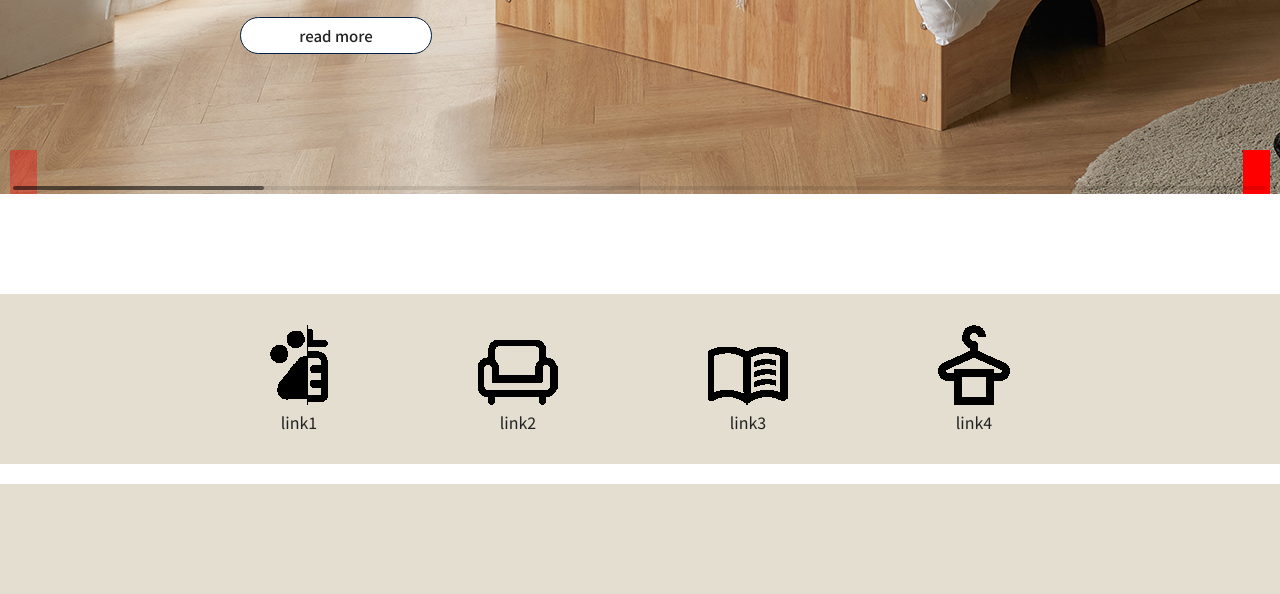
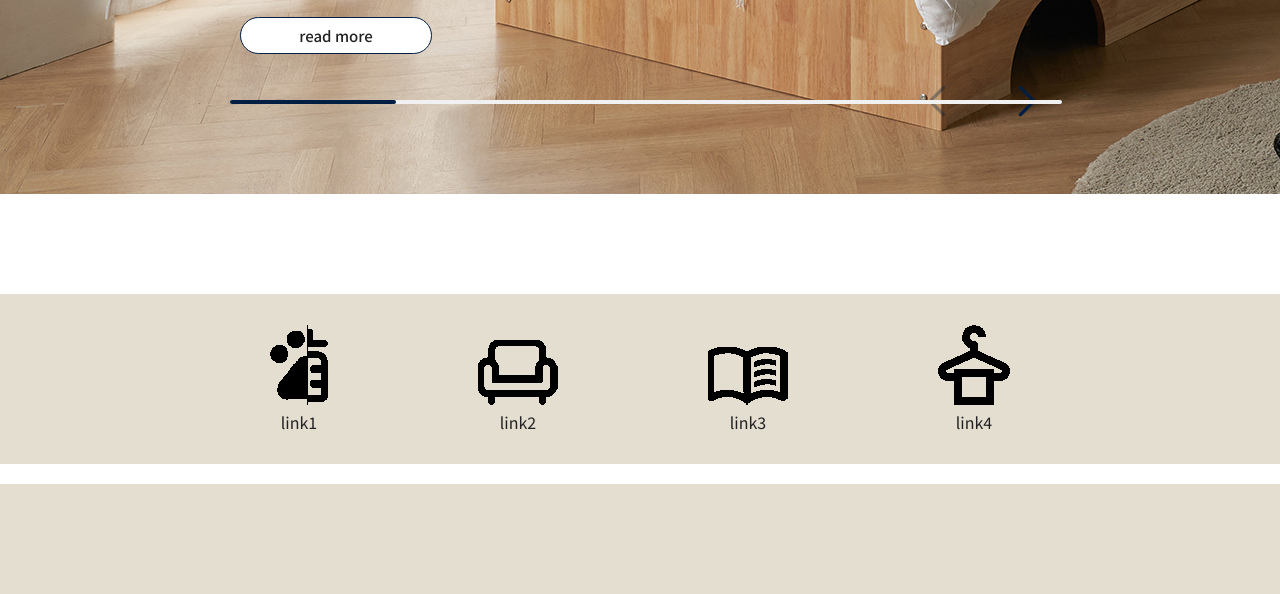
Before and after one commit to janghana05/tp, a plain HTML site: page index.html in a window 1280 px wide. Shown: the part 656-1250 px from the top of the page. Drawn offline with nearby package versions, Linux system fonts and the light colour scheme.

Commit message:
추가
추가

```diff
--- a/css/stlye.css
+++ b/css/stlye.css
@@ -156,7 +156,33 @@ header {
     line-height: 35px;
     font-weight: 500;
     text-align: center;
-  }
+}
+.swiper-button-next:after,.swiper-button-prev:after {
+    color: #001e42;
+    font-size: 30px;
+    font-weight: 900;
+}
+.swiper-button-next,.swiper-button-prev {
+    top: auto;
+    bottom: 70px;
+    right: 240px;
+}
+.swiper-button-prev {
+
+    left: auto;
+    right: 330px;
+}
+.swiper-scrollbar {
+    background: #f1f1f1;
+}
+.swiper-horizontal>.swiper-scrollbar, .swiper-scrollbar.swiper-scrollbar-horizontal {
+    width: 65%;
+    left: 230px;
+    bottom: 90px;
+}
+.swiper-scrollbar-drag {
+    background: var(--primary-font-color);
+}
 
 /* 콘텐츠1 부분 */
 #content1 {
@@ -246,12 +272,3 @@ header {
     font-size: 22px;
     font-weight: 300;
 }
-
-.swiper-button-next:after,.swiper-button-prev:after {
-    display: none;
-}
-.swiper-button-next,.swiper-button-prev {
-    background-color: red;
-    top: auto;
-    bottom: 0;
-}
--- a/index.html
+++ b/index.html
@@ -44,7 +44,7 @@
             </div>
         </div>
     </header>
-
+    <div id="main-slide">
         <div class="swiper mySwiper">
             <div class="swiper-wrapper">
               <div class="swiper-slide">
@@ -96,6 +96,7 @@
             <div class="swiper-button-next"></div>
             <div class="swiper-button-prev"></div>
             <div class="swiper-scrollbar"></div>
+          </div>
     </div>
       <div id="content1">
         <div id="content1-gnb">
```
Lines whose indentation alone changed are shown as unchanged.
